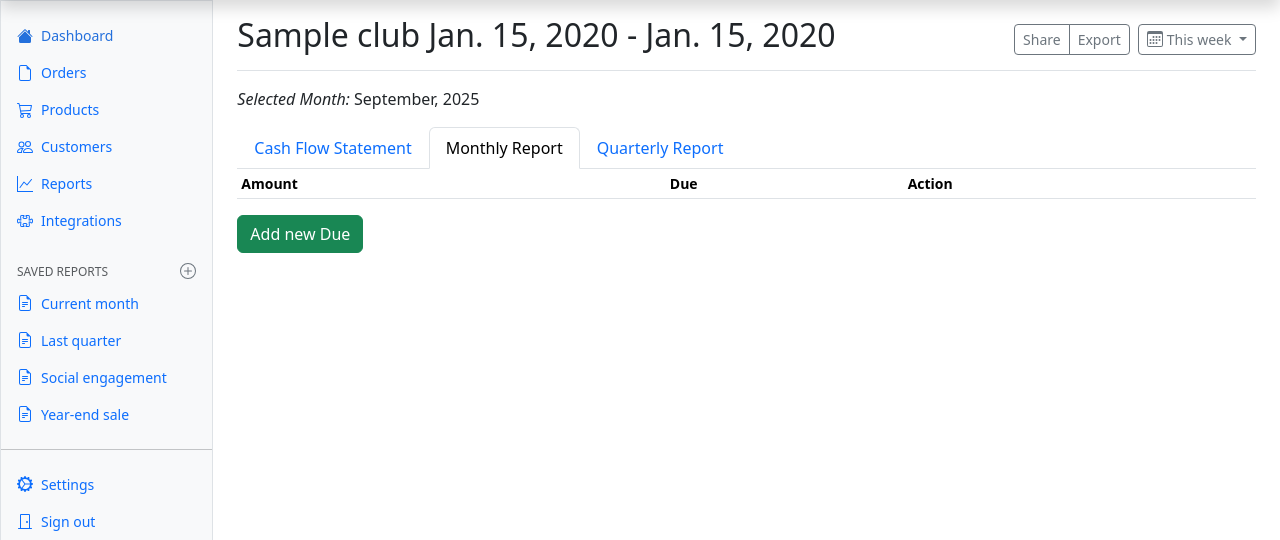
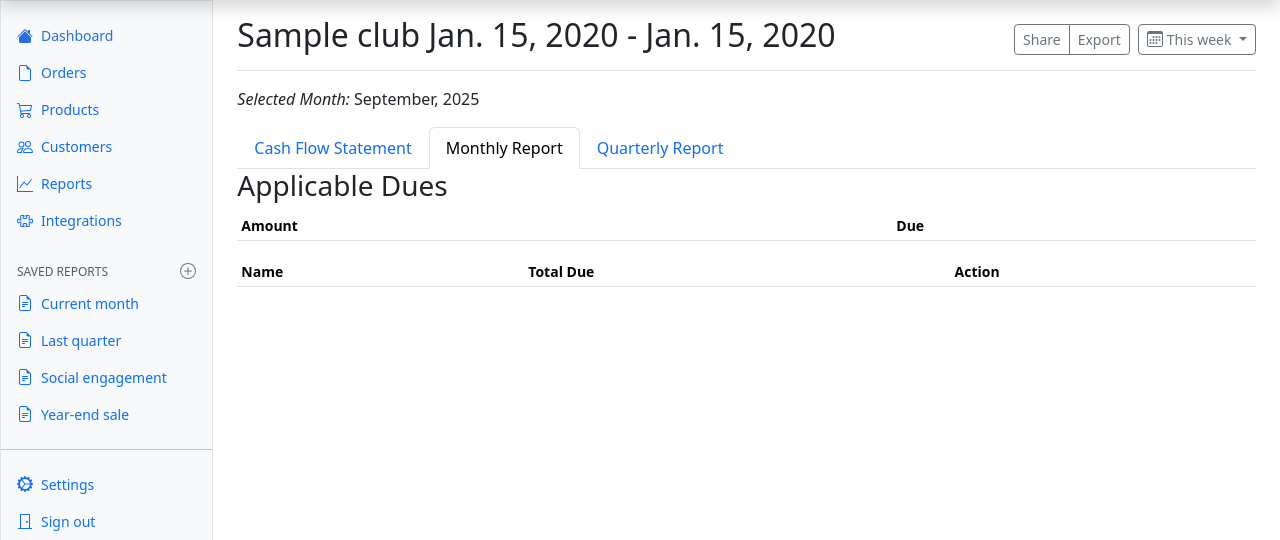
Before and after one commit to arthurarty/investment_club, a Django app: page /1/financial-year/1/reports/ in a window 1280 px wide, after a click on "Monthly Report". Shown: the part 48-588 px from the top of the page. Run offline with Django 5.2, Linux system fonts and the light colour scheme; a user stored in the database is signed in; tables that the repository leaves empty hold one stand-in row (values such as "Sample post"); lists and menus that the app fills with data are empty; some libraries are stand-ins or nearby versions.

Commit message:
Start working on show monthly report

```diff
--- a/clubs/forms/club_financials_forms.py
+++ b/clubs/forms/club_financials_forms.py
@@ -50,6 +50,10 @@ class FinancialYearParticipantForm(forms.ModelForm):
     class Meta:
         model = FinancialYearParticipant
         fields = ["club_member", "financial_year"]
+        widgets = {
+            "club_member": forms.Select(attrs={"class": "form-select"}),
+            "financial_year": forms.Select(attrs={"class": "form-select"}),
+        }
 
 
 class FinancialTransactionForm(forms.ModelForm):
--- a/clubs/urls.py
+++ b/clubs/urls.py
@@ -6,7 +6,7 @@ from clubs.views.club_financial_view import (
     FinancialTransactionCreateView,
     FinancialYearDueCreateView,
 )
-from clubs.views.club_reports_view import CashFlowReportView
+from clubs.views.club_reports_view import FinancialReportView
 from clubs.views.club_views import ClubDetailView, ClubsListView
 from clubs.views.member_views import ClubMemberView, MemberLookUpView
 
@@ -41,7 +41,7 @@ urlpatterns = [
     ),
     path(
         "<int:club_id>/financial-year/<int:financial_year_id>/reports/",
-        CashFlowReportView.as_view(),
+        FinancialReportView.as_view(),
         name="financial-reports",
     ),
 ]
--- a/clubs/views/club_financial_view.py
+++ b/clubs/views/club_financial_view.py
@@ -6,6 +6,7 @@ from clubs.forms.club_financials_forms import (
     FinancialTransactionForm,
     FinancialYearContributionForm,
     FinancialYearForm,
+    FinancialYearParticipantForm,
 )
 from clubs.forms.club_membership_form import MemberLookupForm
 from clubs.models import (
@@ -39,6 +40,7 @@ def prepare_financial_year_context(club, financial_year):
         "transactions": transactions,
         "financial_contribution_form": FinancialYearContributionForm(),
         "financial_transaction_form": FinancialTransactionForm(),
+        "participant_form": FinancialYearParticipantForm(),
     }
     return context
 
--- a/clubs/views/club_reports_view.py
+++ b/clubs/views/club_reports_view.py
@@ -7,11 +7,24 @@ from django.views import View
 
 from clubs.models import (
     Club,
+    DuePeriod,
     FinancialTransaction,
+    FinancialYearContribution,
+    FinancialYearParticipant,
 )
 
 
-class CashFlowReportView(LoginRequiredMixin, View):
+def compute_monthly_due(dues, no_of_months: int) -> float:
+    """
+    Compute the total monthly due for a given financial year and no of months
+    since the financial year started.
+    """
+    dues = dues.aggregate(total_due=Sum("amount"))
+    total_due = dues["total_due"] or 0
+    return total_due * no_of_months
+
+
+class FinancialReportView(LoginRequiredMixin, View):
     """
     View to display financial reports for a specific financial year of a club.
     """
@@ -37,15 +50,28 @@ class CashFlowReportView(LoginRequiredMixin, View):
             .order_by("transaction_date")
             .select_related("club_member__user")
         )
-        totals = FinancialTransaction.objects.filter(
+        cash_flow_totals = FinancialTransaction.objects.filter(
             financial_year=financial_year, transaction_date__month=selected_month
         ).aggregate(total_credit=Sum("credit"), total_debit=Sum("debit"))
+        applicable_dues = FinancialYearContribution.objects.filter(
+            financial_year=financial_year,
+            due_period=DuePeriod.MONTHLY.value,
+        )
+        selected_month_obj = datetime(current_datetime.year, int(selected_month), 1)
+        no_of_months = (selected_month_obj.month - financial_year.start_date.month) + 1
+        total_computed_due = compute_monthly_due(applicable_dues, no_of_months)
+        participants = FinancialYearParticipant.objects.filter(
+            financial_year=financial_year
+        ).select_related("club_member__user")
         context = {
             "club": club,
             "financial_year": financial_year,
             "financial_transactions": financial_transactions,
-            "selected_month": datetime(current_datetime.year, int(selected_month), 1),
-            "sum_credit": totals["total_credit"] or 0,
-            "sum_debit": totals["total_debit"] or 0,
+            "selected_month": selected_month_obj,
+            "sum_credit": cash_flow_totals["total_credit"] or 0,
+            "sum_debit": cash_flow_totals["total_debit"] or 0,
+            "total_monthly_due": total_computed_due,
+            "applicable_dues": applicable_dues,
+            "participants": participants,
         }
         return render(request, "clubs/financial_reports.html", context)
--- a/templates/clubs/financial_reports.html
+++ b/templates/clubs/financial_reports.html
@@ -84,16 +84,16 @@
   </div>
   <div class="tab-pane fade" id="nav-profile" role="tabpanel" aria-labelledby="nav-profile-tab" tabindex="0">
     <div class="table-responsive small">
+        <h3>Applicable Dues</h3>
         <table class="table table-striped table-sm">
             <thead>
                 <tr>
                     <th scope="col">Amount</th>
                     <th scope="col">Due</th>
-                    <th scope="col">Action</th>
                 </tr>
             </thead>
             <tbody>
-                {% comment %} {% for due in dues %}
+                {% for due in applicable_dues %}
                     <tr>
                         <td>
                             {{due.amount}}
@@ -101,17 +101,34 @@
                         <td>
                             {{due.due_period}}
                         </td>
+                    </tr>
+                {% endfor %}
+            </tbody>
+        </table>
+        <table class="table table-striped table-sm">
+            <thead>
+                <tr>
+                    <th scope="col">Name</th>
+                    <th scope="col">Total Due</th>
+                    <th scope="col">Action</th>
+                </tr>
+            </thead>
+            <tbody>
+                {% for member in participants %}
+                    <tr>
+                        <td>
+                            {{member.club_member.user.first_name}} {{member.club_member.user.last_name}}
+                        </td>
+                        <td>
+                            {{total_monthly_due}}
+                        </td>
                         <td>
                             <a href="">View</a>
                         </td>
                     </tr>
-                {% endfor %} {% endcomment %}
+                {% endfor %}
             </tbody>
         </table>
-        <!-- modal for adding new Due -->
-        <button type="button" class="btn btn-success" data-bs-toggle="modal" data-bs-target="#clubDueFormModal">
-            Add new Due
-        </button>
     </div>
   </div>
   <div class="tab-pane fade" id="nav-parts" role="tabpanel" aria-labelledby="nav-contact-tab" tabindex="0">
```
Also changed, not shown: templates/clubs/financial_year_detail.html (+28 -1 lines).
